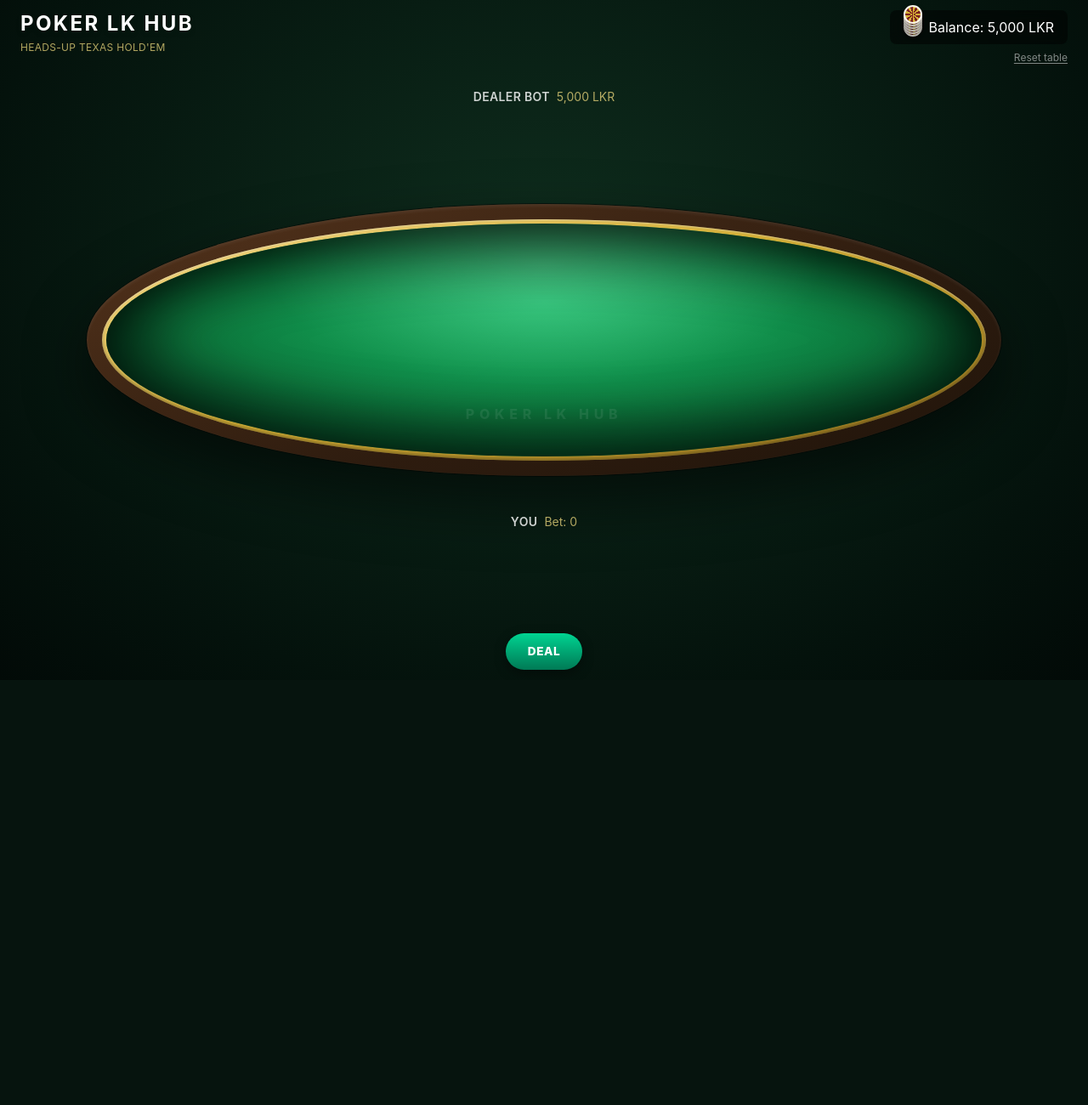
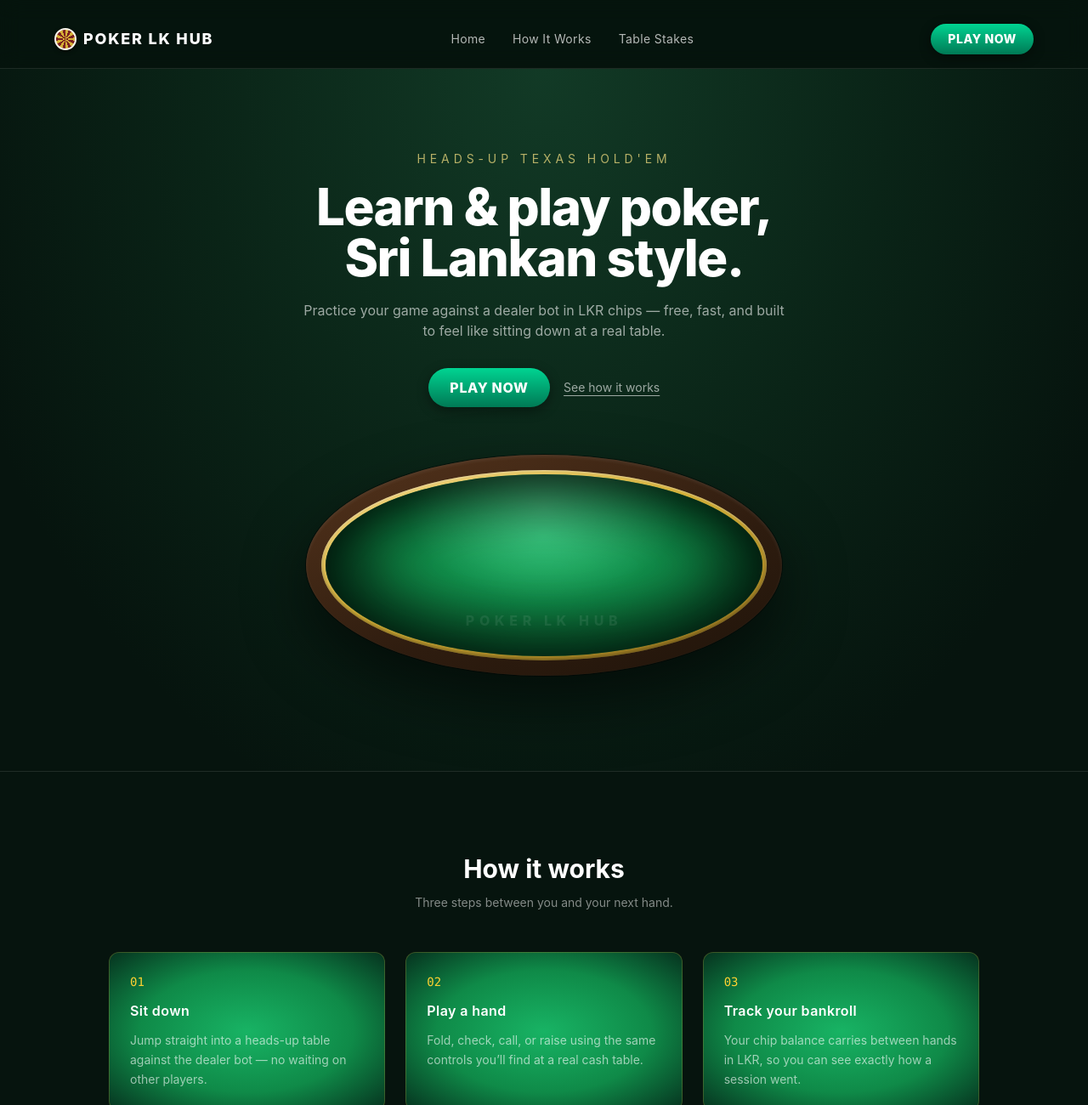
Before and after one commit to seniramendis/poker-mvp, a Next.js app: page / in a window 1280 px wide. Shown: the top 1300 px of the page at 85% size. Before the commit the page ends 800 px from the top, so only its background shows below. Built offline with nearby package versions, Linux system fonts and the light colour scheme.

Commit message:
added home page hero section

```diff
--- a/src/app/globals.css
+++ b/src/app/globals.css
@@ -158,6 +158,17 @@ body {
   border-radius: 7px;
   border: 2px dashed rgba(212, 175, 55, 0.25);
   background: rgba(255, 255, 255, 0.02);
+  flex-shrink: 0;
+}
+
+.chip-disc-static {
+  display: inline-block;
+  width: 26px;
+  height: 26px;
+  border-radius: 50%;
+  background: repeating-conic-gradient(var(--gold) 0deg 20deg, #7a1f1f 20deg 40deg);
+  border: 2px solid var(--cream);
+  box-shadow: 0 2px 4px rgba(0, 0, 0, 0.5);
   flex-shrink: 0;
 }
 
--- a/src/app/page.tsx
+++ b/src/app/page.tsx
@@ -1,10 +1,140 @@
-import GameView from '../components/GameView';
+import Link from 'next/link';
+import Header from '../components/Header';
 
 export const metadata = {
   title: 'Poker Lk Hub',
   description: 'Learn and play poker in Sri Lanka',
 };
 
+const STEPS = [
+  {
+    title: 'Sit down',
+    body: 'Jump straight into a heads-up table against the dealer bot \u2014 no waiting on other players.',
+  },
+  {
+    title: 'Play a hand',
+    body: 'Fold, check, call, or raise using the same controls you\u2019ll find at a real cash table.',
+  },
+  {
+    title: 'Track your bankroll',
+    body: 'Your chip balance carries between hands in LKR, so you can see exactly how a session went.',
+  },
+];
+
+const STAKES = [
+  { label: 'Starting balance', value: '5,000 LKR' },
+  { label: 'Table type', value: 'Heads-Up Hold\u2019em' },
+  { label: 'Reset anytime', value: 'One tap' },
+];
+
 export default function Home() {
-  return <GameView />;
+  return (
+    <main className="min-h-[100dvh] bg-[#06140e] text-white">
+      <Header />
+
+      {/* Hero */}
+      <section
+        className="relative overflow-hidden px-6 pt-16 pb-20 sm:pt-24 sm:pb-28 text-center"
+        style={{
+          background:
+            'radial-gradient(ellipse at 50% 0%, #123a26 0%, #0a2417 45%, #06140e 80%)',
+        }}
+      >
+        <p className="text-amber-200/70 text-xs sm:text-sm tracking-[0.35em] uppercase mb-4 fade-in">
+          Heads-Up Texas Hold&apos;em
+        </p>
+        <h1 className="text-3xl sm:text-5xl md:text-6xl font-extrabold tracking-tight max-w-3xl mx-auto fade-in">
+          Learn &amp; play poker,
+          <br className="hidden sm:block" /> Sri Lankan style.
+        </h1>
+        <p className="mt-5 text-white/60 text-sm sm:text-base max-w-xl mx-auto fade-in">
+          Practice your game against a dealer bot in LKR chips — free, fast, and
+          built to feel like sitting down at a real table.
+        </p>
+
+        <div className="mt-8 flex flex-col sm:flex-row gap-3 sm:gap-4 justify-center items-center fade-in">
+          <Link
+            href="/play"
+            className="action-btn bg-gradient-to-b from-emerald-400 to-emerald-700 !text-sm sm:!text-base"
+          >
+            PLAY NOW
+          </Link>
+          <a
+            href="#how-it-works"
+            className="text-sm text-white/60 hover:text-amber-200 underline underline-offset-4 transition-colors"
+          >
+            See how it works
+          </a>
+        </div>
+
+        {/* Decorative mini table */}
+        <div className="mt-14 flex justify-center pointer-events-none select-none">
+          <div
+            className="poker-table-oval"
+            style={{ width: 'min(70vw, 560px)', height: 'min(34vw, 260px)' }}
+          >
+            <div className="poker-table-gold">
+              <div className="poker-table-felt">
+                <div className="poker-table-felt-shine" />
+                <div className="poker-table-felt-vignette" />
+                <span className="poker-table-watermark">POKER LK HUB</span>
+              </div>
+            </div>
+          </div>
+        </div>
+      </section>
+
+      {/* How it works */}
+      <section id="how-it-works" className="px-6 py-16 sm:py-24 border-t border-white/10">
+        <div className="max-w-5xl mx-auto">
+          <h2 className="text-2xl sm:text-3xl font-bold text-center mb-3">How it works</h2>
+          <p className="text-white/50 text-sm text-center max-w-md mx-auto mb-12">
+            Three steps between you and your next hand.
+          </p>
+          <div className="grid sm:grid-cols-3 gap-5 sm:gap-6">
+            {STEPS.map((step, i) => (
+              <div
+                key={step.title}
+                className="felt-panel rounded-xl p-6 flex flex-col gap-3"
+              >
+                <span className="text-amber-300 font-mono text-sm">
+                  {String(i + 1).padStart(2, '0')}
+                </span>
+                <h3 className="font-semibold tracking-wide">{step.title}</h3>
+                <p className="text-white/60 text-sm leading-relaxed">{step.body}</p>
+              </div>
+            ))}
+          </div>
+        </div>
+      </section>
+
+      {/* Table stakes */}
+      <section id="stakes" className="px-6 py-16 sm:py-24 border-t border-white/10 bg-black/20">
+        <div className="max-w-5xl mx-auto text-center">
+          <h2 className="text-2xl sm:text-3xl font-bold mb-3">Table stakes</h2>
+          <p className="text-white/50 text-sm max-w-md mx-auto mb-12">
+            Every session starts fresh, so you can experiment without any real risk.
+          </p>
+          <div className="grid sm:grid-cols-3 gap-5 sm:gap-6">
+            {STAKES.map((s) => (
+              <div key={s.label} className="rounded-xl border border-white/10 bg-white/5 p-6">
+                <div className="text-amber-200 font-bold text-lg sm:text-xl">{s.value}</div>
+                <div className="text-white/50 text-xs uppercase tracking-wide mt-1">{s.label}</div>
+              </div>
+            ))}
+          </div>
+          <Link
+            href="/play"
+            className="action-btn bg-gradient-to-b from-emerald-400 to-emerald-700 inline-flex mt-12"
+          >
+            PLAY NOW
+          </Link>
+        </div>
+      </section>
+
+      <footer className="px-6 py-10 border-t border-white/10 text-center text-white/40 text-xs">
+        Poker Lk Hub — a practice table. Play responsibly.
+      </footer>
+    </main>
+  );
 }
--- /dev/null
+++ b/src/app/play/page.tsx
@@ -0,0 +1,10 @@
+import GameView from '../../components/GameView';
+
+export const metadata = {
+  title: 'Play — Poker Lk Hub',
+  description: 'Heads-up Texas Hold\u2019em against the dealer bot.',
+};
+
+export default function PlayPage() {
+  return <GameView />;
+}
--- /dev/null
+++ b/src/components/Header.js
@@ -0,0 +1,85 @@
+'use client';
+
+import { useState } from 'react';
+import Link from 'next/link';
+
+const NAV_LINKS = [
+  { label: 'Home', href: '/' },
+  { label: 'How It Works', href: '/#how-it-works' },
+  { label: 'Table Stakes', href: '/#stakes' },
+];
+
+export default function Header() {
+  const [open, setOpen] = useState(false);
+
+  return (
+    <header className="sticky top-0 z-50 safe-top safe-x bg-[#06140e]/85 backdrop-blur-md border-b border-white/10">
+      <div className="max-w-6xl mx-auto flex items-center justify-between py-3 sm:py-4">
+        {/* Logo */}
+        <Link href="/" className="flex items-center gap-2 group" onClick={() => setOpen(false)}>
+          <span className="chip-disc-static" aria-hidden="true" />
+          <span className="text-white font-extrabold tracking-widest text-base sm:text-lg group-hover:text-amber-200 transition-colors">
+            POKER LK HUB
+          </span>
+        </Link>
+
+        {/* Desktop nav */}
+        <nav className="hidden md:flex items-center gap-8">
+          {NAV_LINKS.map((link) => (
+            <Link
+              key={link.href}
+              href={link.href}
+              className="text-sm text-white/70 hover:text-amber-200 tracking-wide transition-colors"
+            >
+              {link.label}
+            </Link>
+          ))}
+        </nav>
+
+        <div className="flex items-center gap-3">
+          <Link
+            href="/play"
+            className="hidden sm:inline-flex action-btn bg-gradient-to-b from-emerald-400 to-emerald-700 !text-xs sm:!text-sm !py-2 !px-5"
+          >
+            PLAY NOW
+          </Link>
+
+          {/* Mobile menu toggle */}
+          <button
+            onClick={() => setOpen((v) => !v)}
+            aria-label="Toggle menu"
+            aria-expanded={open}
+            className="md:hidden flex flex-col justify-center gap-1.5 w-9 h-9 items-center"
+          >
+            <span className={`block h-0.5 w-6 bg-white transition-transform ${open ? 'translate-y-2 rotate-45' : ''}`} />
+            <span className={`block h-0.5 w-6 bg-white transition-opacity ${open ? 'opacity-0' : ''}`} />
+            <span className={`block h-0.5 w-6 bg-white transition-transform ${open ? '-translate-y-2 -rotate-45' : ''}`} />
+          </button>
+        </div>
+      </div>
+
+      {/* Mobile nav panel */}
+      {open && (
+        <nav className="md:hidden safe-x pb-4 flex flex-col gap-3 border-t border-white/10 bg-[#06140e]/95">
+          {NAV_LINKS.map((link) => (
+            <Link
+              key={link.href}
+              href={link.href}
+              onClick={() => setOpen(false)}
+              className="text-sm text-white/80 hover:text-amber-200 pt-3 tracking-wide"
+            >
+              {link.label}
+            </Link>
+          ))}
+          <Link
+            href="/play"
+            onClick={() => setOpen(false)}
+            className="action-btn bg-gradient-to-b from-emerald-400 to-emerald-700 !text-sm text-center mt-1"
+          >
+            PLAY NOW
+          </Link>
+        </nav>
+      )}
+    </header>
+  );
+}
```
